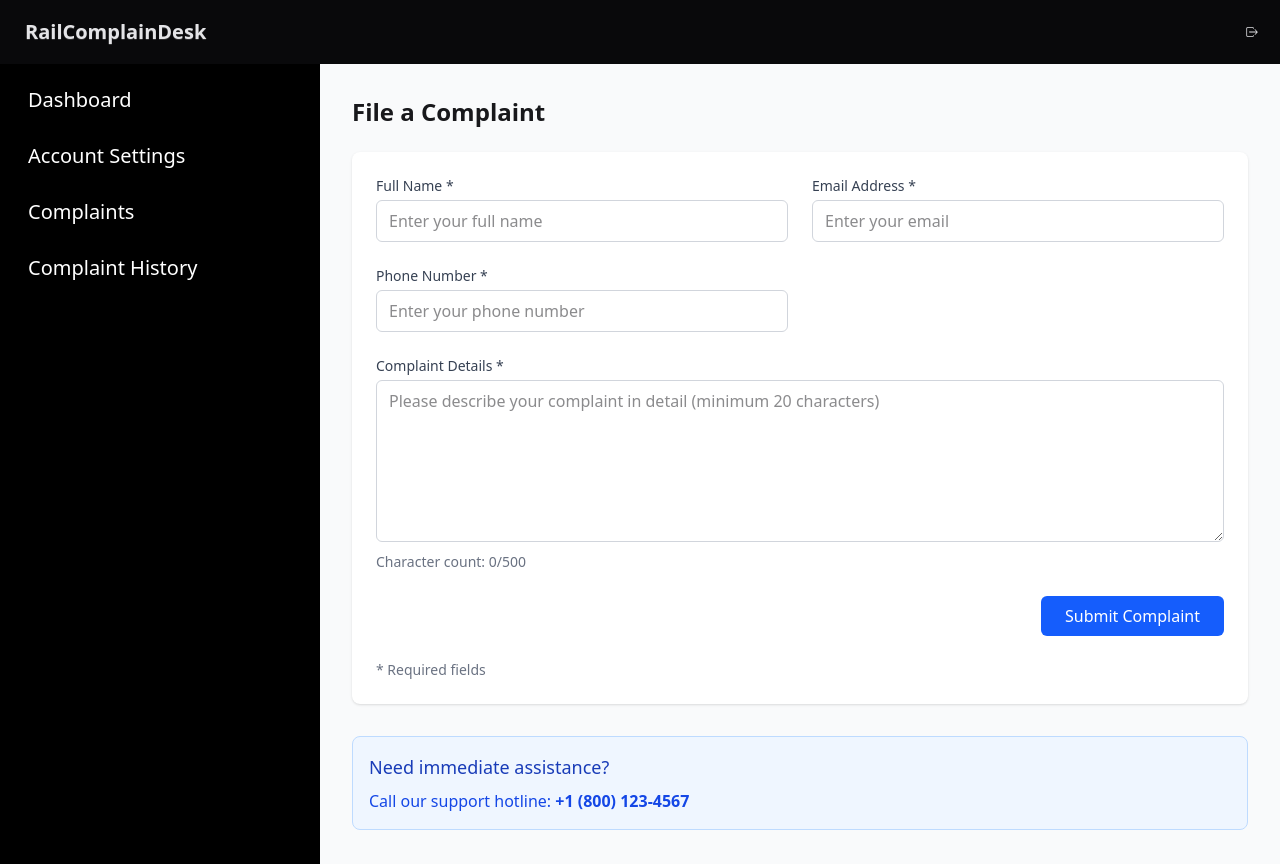
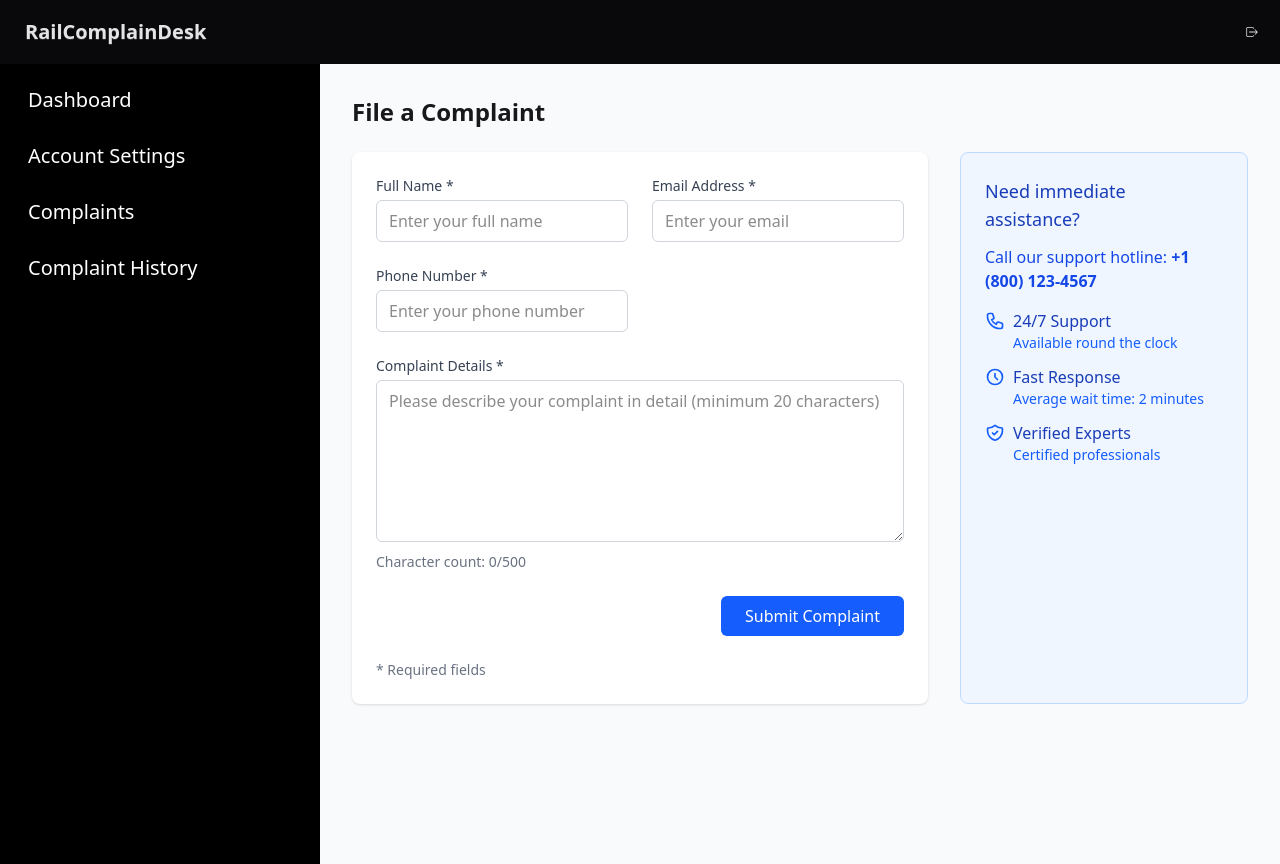
Before and after one commit to iamsyg/Rail_management_system, a Next.js app in the folder website/: page /complaints in a window 1280 px wide. Built offline with nearby package versions, Linux system fonts and the light colour scheme; no server answers.

Commit message:
complaints UI fixes

```diff
--- a/website/app/(app)/complaints/page.tsx
+++ b/website/app/(app)/complaints/page.tsx
@@ -87,7 +87,7 @@ export default function ComplaintPage() {
         <Sidebar />
 
         <main className="flex-1 p-8">
-          <div className="max-w-4xl mx-auto">
+          <div className="max-w-6xl mx-auto">
             <h1 className="text-2xl font-bold mb-6">File a Complaint</h1>
 
             {submitSuccess && (
@@ -96,7 +96,10 @@ export default function ComplaintPage() {
               </div>
             )}
 
-            <form onSubmit={handleSubmit} className="bg-white shadow rounded-lg p-6">
+            <div className="flex flex-col lg:flex-row gap-8">
+              {/* Complaint Form - Takes 2/3 width on larger screens */}
+              <div className="lg:w-2/3">
+                <form onSubmit={handleSubmit} className="bg-white shadow rounded-lg p-6 h-full">
                   <div className="space-y-6">
                     <div className="grid grid-cols-1 md:grid-cols-2 gap-6">
                       <div>
@@ -182,12 +185,46 @@ export default function ComplaintPage() {
                     </p>
                   </div>
                 </form>
+              </div>
 
-            <div className="mt-8 bg-blue-50 border border-blue-200 rounded-lg p-4">
-              <h2 className="text-lg font-medium text-blue-800 mb-2">Need immediate assistance?</h2>
-              <p className="text-blue-700">
+              {/* Assistance Box - Takes 1/3 width on larger screens */}
+              <div className="lg:w-1/3">
+                <div className="bg-blue-50 border border-blue-200 rounded-lg p-6 h-full sticky top-6">
+                  <h2 className="text-lg font-medium text-blue-800 mb-3">Need immediate assistance?</h2>
+                  <p className="text-blue-700 mb-4">
                     Call our support hotline: <span className="font-semibold">+1 (800) 123-4567</span>
                   </p>
+                  <div className="space-y-3">
+                    <div className="flex items-start">
+                      <svg className="w-5 h-5 text-blue-600 mt-0.5 mr-2 flex-shrink-0" fill="none" stroke="currentColor" viewBox="0 0 24 24">
+                        <path strokeLinecap="round" strokeLinejoin="round" strokeWidth="2" d="M3 5a2 2 0 012-2h3.28a1 1 0 01.948.684l1.498 4.493a1 1 0 01-.502 1.21l-2.257 1.13a11.042 11.042 0 005.516 5.516l1.13-2.257a1 1 0 011.21-.502l4.493 1.498a1 1 0 01.684.949V19a2 2 0 01-2 2h-1C9.716 21 3 14.284 3 6V5z" />
+                      </svg>
+                      <div>
+                        <h3 className="font-medium text-blue-800">24/7 Support</h3>
+                        <p className="text-sm text-blue-600">Available round the clock</p>
+                      </div>
+                    </div>
+                    <div className="flex items-start">
+                      <svg className="w-5 h-5 text-blue-600 mt-0.5 mr-2 flex-shrink-0" fill="none" stroke="currentColor" viewBox="0 0 24 24">
+                        <path strokeLinecap="round" strokeLinejoin="round" strokeWidth="2" d="M12 8v4l3 3m6-3a9 9 0 11-18 0 9 9 0 0118 0z" />
+                      </svg>
+                      <div>
+                        <h3 className="font-medium text-blue-800">Fast Response</h3>
+                        <p className="text-sm text-blue-600">Average wait time: 2 minutes</p>
+                      </div>
+                    </div>
+                    <div className="flex items-start">
+                      <svg className="w-5 h-5 text-blue-600 mt-0.5 mr-2 flex-shrink-0" fill="none" stroke="currentColor" viewBox="0 0 24 24">
+                        <path strokeLinecap="round" strokeLinejoin="round" strokeWidth="2" d="M9 12l2 2 4-4m5.618-4.016A11.955 11.955 0 0112 2.944a11.955 11.955 0 01-8.618 3.04A12.02 12.02 0 003 9c0 5.591 3.824 10.29 9 11.622 5.176-1.332 9-6.03 9-11.622 0-1.042-.133-2.052-.382-3.016z" />
+                      </svg>
+                      <div>
+                        <h3 className="font-medium text-blue-800">Verified Experts</h3>
+                        <p className="text-sm text-blue-600">Certified professionals</p>
+                      </div>
+                    </div>
+                  </div>
+                </div>
+              </div>
             </div>
           </div>
         </main>
```
Lines whose indentation alone changed are shown as unchanged.
